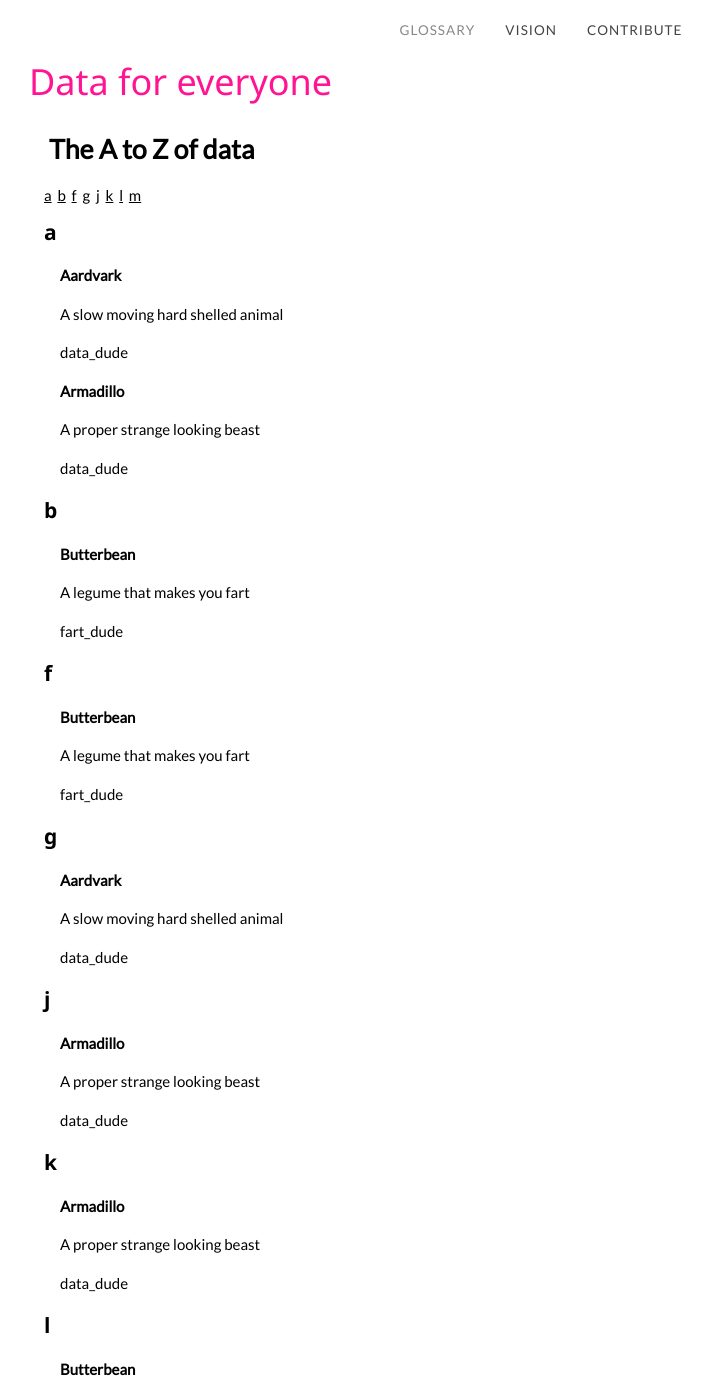
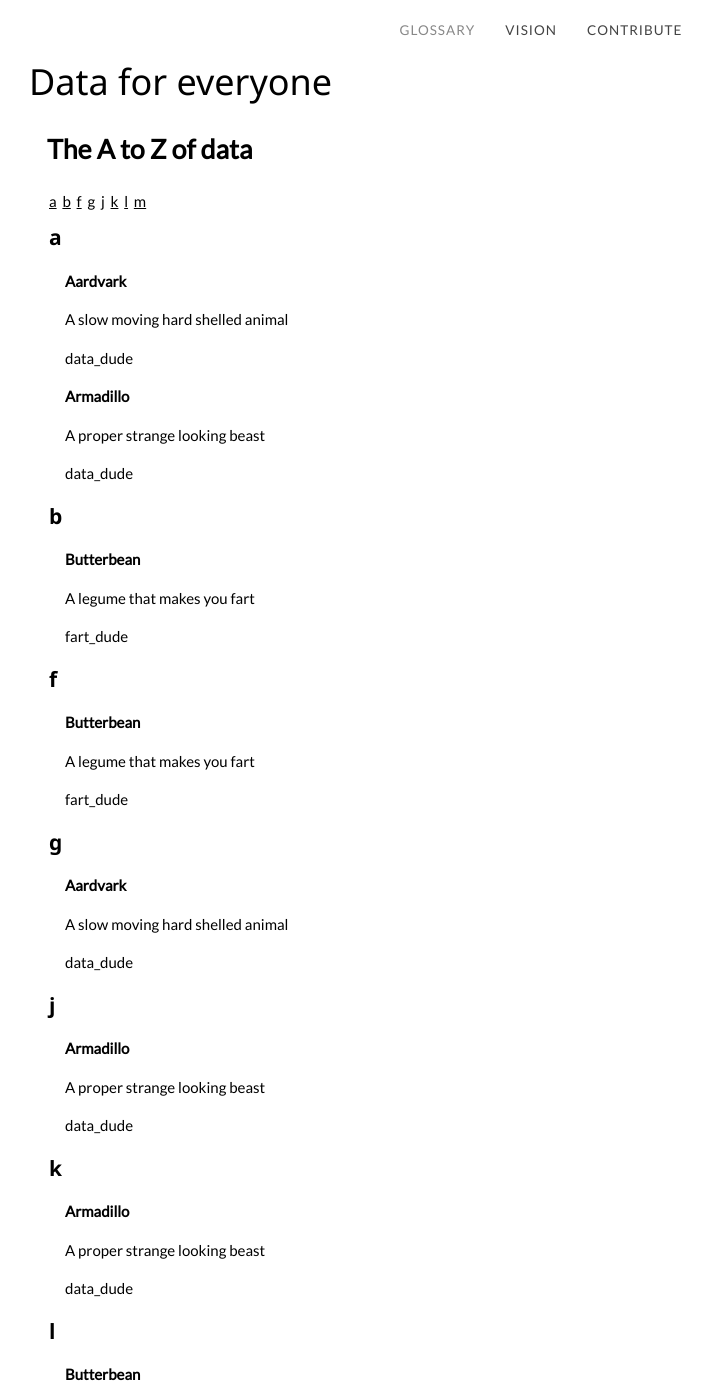
Before and after one commit to unleashyourdata/open_data_glossary, a Jekyll site: the page built from index.html, in a window 1280 px wide and 1400 px high. Shown: the whole window, without its empty margins (99-810 px from the left). Built offline with Jekyll 4.4.1, drawn with Linux system fonts in a browser that asks for light colours.

Commit message:
Update style.css

```diff
--- a/css/style.css
+++ b/css/style.css
@@ -43,11 +43,6 @@
 
 }
 
-section.title_bar {
- background-color: #ffffff;
- color: #000000;
-}
-
 section.quick-nav {
  background-color:  #ffffff;
 }
@@ -78,36 +73,40 @@
 div.article {
  padding-top: 5px;
  padding-bottom: 5px;
- padding-left: 15px;
- padding-right: 15px;
+ padding-left: 20px;
+ padding-right: 20px;
  text-align: left;
 }
 
-div.title_bar {
- color: black;
+section.title_bar {
+ background-color: #ffffff;
+ color: #000000;
  text-align: left;
  text-decoration: none;
  display: inline-block;
  padding-top: 5px;
+ padding-bottom: 5px;
  padding-left: 20px;
- padding-bottom: 5px;
  line-height: 50px;
  width: 100%;
  font-size: 20pt;
 }
 
-div.title_modern {
- color: black;
+section.heading_bar {
+ background-color: #ffffff;
+ color: deeppink;
  text-align: left;
  text-decoration: none;
  display: inline-block;
  padding-top: 5px;
+ padding-bottom: 5px;
  padding-left: 20px;
- padding-bottom: 5px;
  line-height: 50px;
  width: 100%;
- font-size: large;
+ font-size: 30pt;
 }
+
+
 
 a.left:link, a.left:visited, a.middle:link, a.middle:visited, a.right:link, a.right:visited {
  color: black;
@@ -202,7 +201,6 @@
 
 h1 {
 font-size: 2.0em;
-color: deeppink;
 padding: 0;
 margin: 0;
 }
@@ -445,8 +443,6 @@
 
 
 
-
-
 .aside {
   background-color: #33b5e5;
   padding: 15px;
```
